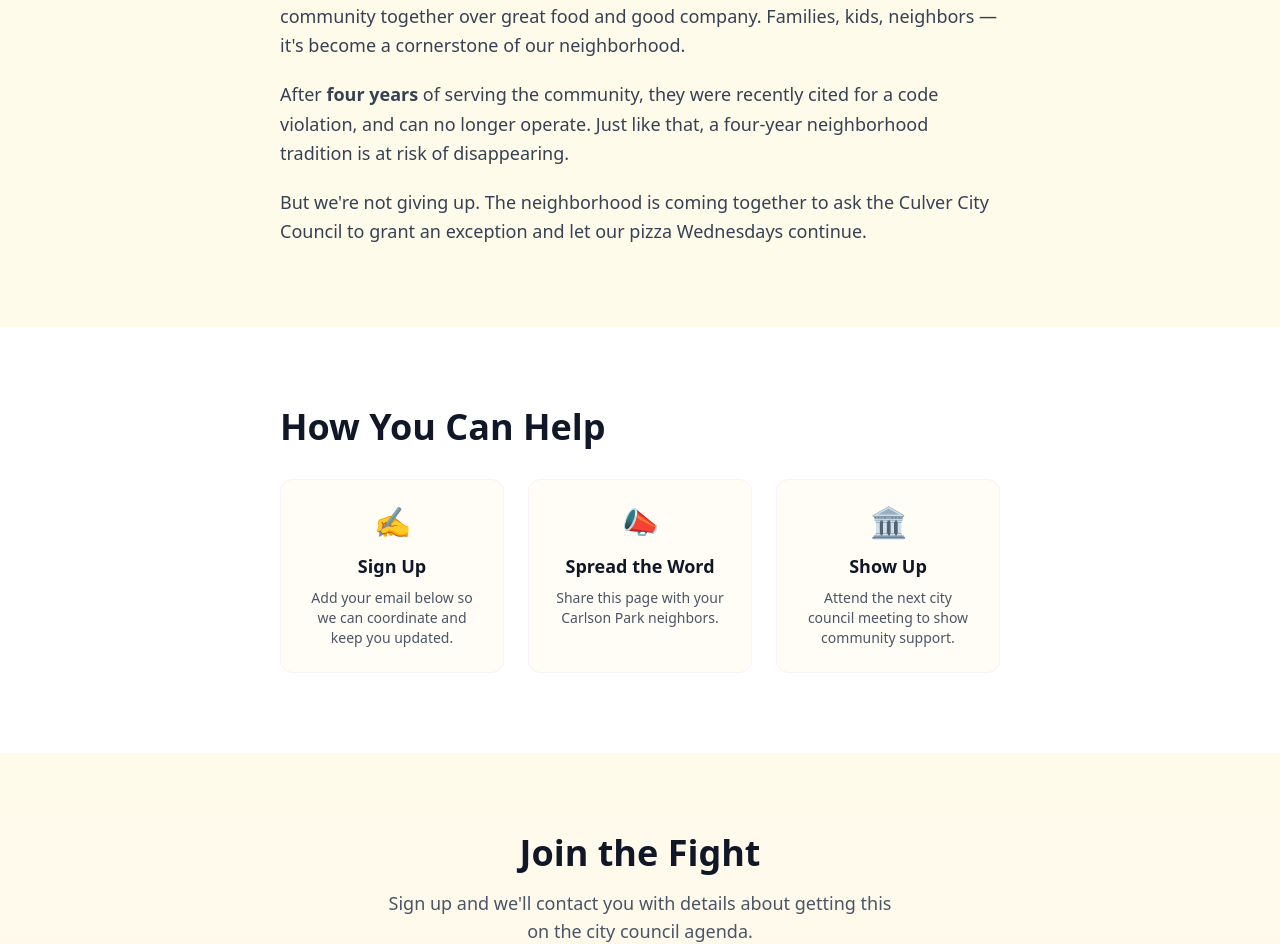
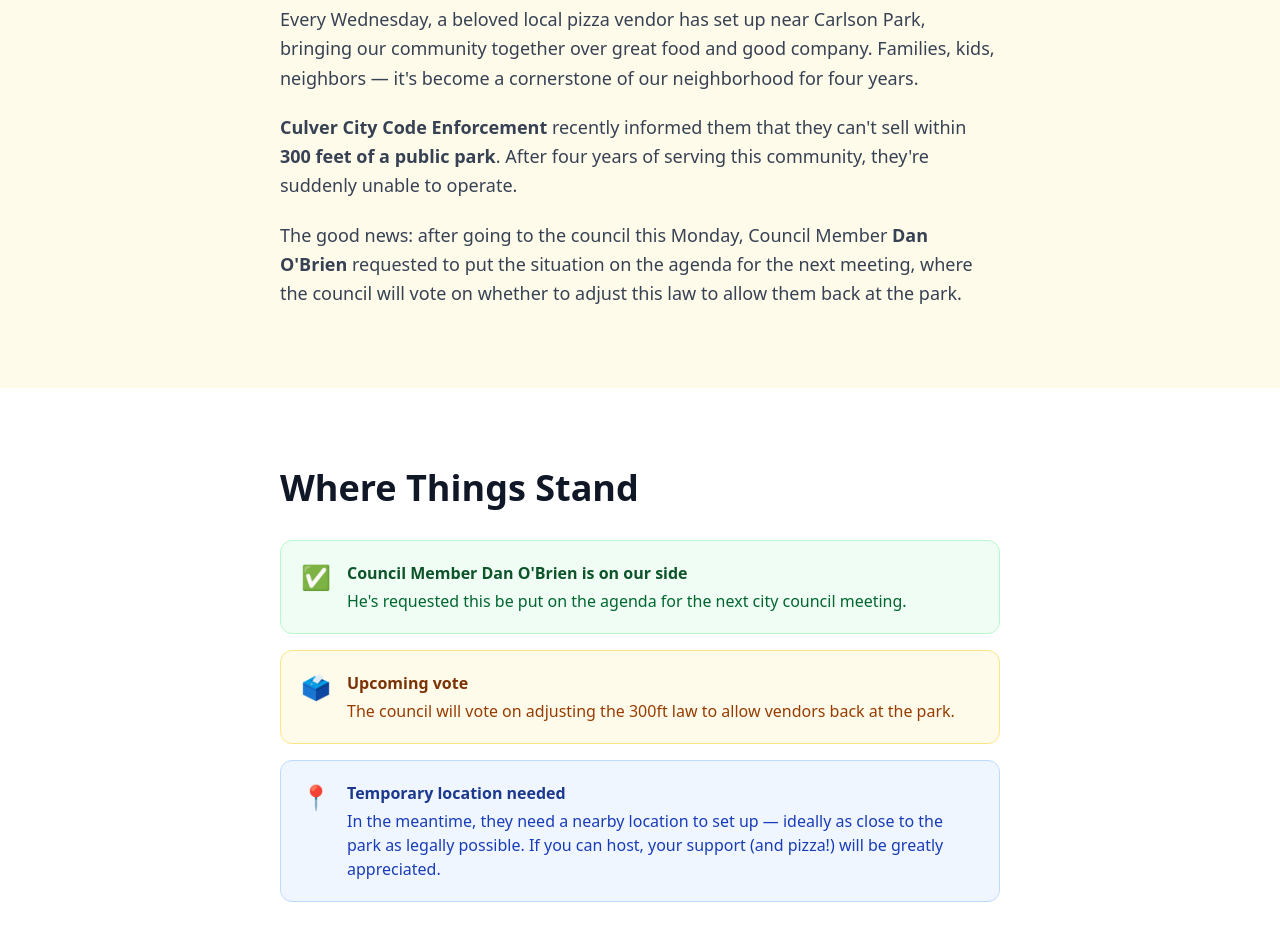
Before and after one commit to jamesalmeida/carlson-park-pizza, a Next.js app: page / in a window 1280 px wide. Shown: the part 729-1673 px from the top of the page. Built offline with nearby package versions, Linux system fonts and the light colour scheme.

Commit message:
update with accurate details from vendor sign

```diff
--- a/src/app/page.tsx
+++ b/src/app/page.tsx
@@ -52,8 +52,9 @@
           </h1>
           <p className="mx-auto mt-6 max-w-2xl text-lg leading-relaxed text-red-100 sm:text-xl">
             For <strong className="text-white">4 years</strong>, our neighborhood has gathered every Wednesday
-            at Carlson Park in Culver City for amazing pizza. Now a code violation
-            threatens to end this beloved tradition — and we need your help.
+            at Carlson Park in Culver City for amazing pizza. Culver City Code Enforcement
+            says they can&apos;t sell within 300ft of public parks — and now we need the
+            city council to change the law.
           </p>
         </div>
       </section>
@@ -63,42 +64,78 @@
         <h2 className="text-3xl font-bold text-gray-900 sm:text-4xl">What Happened</h2>
         <div className="mt-8 space-y-5 text-lg leading-relaxed text-gray-700">
           <p>
-            Every Wednesday, a local pizza vendor has set up at Carlson Park, bringing our
-            community together over great food and good company. Families, kids, neighbors —
-            it&apos;s become a cornerstone of our neighborhood.
+            Every Wednesday, a beloved local pizza vendor has set up near Carlson Park,
+            bringing our community together over great food and good company. Families,
+            kids, neighbors — it&apos;s become a cornerstone of our neighborhood for
+            four years.
           </p>
           <p>
-            After <strong>four years</strong> of serving the community, they were recently
-            cited for a code violation, and can no longer operate. Just like that, a
-            four-year neighborhood tradition is at risk of disappearing.
+            <strong>Culver City Code Enforcement</strong> recently informed them that they
+            can&apos;t sell within <strong>300 feet of a public park</strong>. After four
+            years of serving this community, they&apos;re suddenly unable to operate.
           </p>
           <p>
-            But we&apos;re not giving up. The neighborhood is coming together to ask the
-            Culver City Council to grant an exception and let our pizza Wednesdays continue.
+            The good news: after going to the council this Monday, Council Member{" "}
+            <strong>Dan O&apos;Brien</strong> requested to put the situation on the agenda
+            for the next meeting, where the council will vote on whether to adjust this
+            law to allow them back at the park.
           </p>
         </div>
       </section>
 
-      {/* What We Need */}
+      {/* Current Situation */}
       <section className="bg-white">
         <div className="mx-auto max-w-3xl px-6 py-16 sm:py-20">
+          <h2 className="text-3xl font-bold text-gray-900 sm:text-4xl">Where Things Stand</h2>
+          <div className="mt-8 space-y-4">
+            <div className="flex items-start gap-4 rounded-xl border border-green-200 bg-green-50 p-5">
+              <span className="text-2xl">✅</span>
+              <div>
+                <h3 className="font-semibold text-green-900">Council Member Dan O&apos;Brien is on our side</h3>
+                <p className="mt-1 text-green-800">He&apos;s requested this be put on the agenda for the next city council meeting.</p>
+              </div>
+            </div>
+            <div className="flex items-start gap-4 rounded-xl border border-amber-200 bg-amber-50 p-5">
+              <span className="text-2xl">🗳️</span>
+              <div>
+                <h3 className="font-semibold text-amber-900">Upcoming vote</h3>
+                <p className="mt-1 text-amber-800">The council will vote on adjusting the 300ft law to allow vendors back at the park.</p>
+              </div>
+            </div>
+            <div className="flex items-start gap-4 rounded-xl border border-blue-200 bg-blue-50 p-5">
+              <span className="text-2xl">📍</span>
+              <div>
+                <h3 className="font-semibold text-blue-900">Temporary location needed</h3>
+                <p className="mt-1 text-blue-800">
+                  In the meantime, they need a nearby location to set up — ideally as close to
+                  the park as legally possible. If you can host, your support (and pizza!) will
+                  be greatly appreciated.
+                </p>
+              </div>
+            </div>
+          </div>
+        </div>
+      </section>
+
+      {/* How You Can Help */}
+      <section className="mx-auto max-w-3xl px-6 py-16 sm:py-20">
         <h2 className="text-3xl font-bold text-gray-900 sm:text-4xl">How You Can Help</h2>
         <div className="mt-8 grid gap-6 sm:grid-cols-3">
           {[
             {
               icon: "✍️",
-                title: "Sign Up",
-                desc: "Add your email below so we can coordinate and keep you updated.",
+              title: "Sign Up Below",
+              desc: "Add your email so we can keep you updated on the council vote and coordinate our efforts.",
+            },
+            {
+              icon: "🏛️",
+              title: "Attend the Meeting",
+              desc: "Show up at the next city council meeting. Numbers matter — the council needs to see community support.",
             },
             {
               icon: "📣",
               title: "Spread the Word",
-                desc: "Share this page with your Carlson Park neighbors.",
-              },
-              {
-                icon: "🏛️",
-                title: "Show Up",
-                desc: "Attend the next city council meeting to show community support.",
+              desc: "Share this page with Carlson Park neighbors. The more voices, the stronger our case.",
             },
           ].map((item) => (
             <div
@@ -111,7 +148,6 @@
             </div>
           ))}
         </div>
-        </div>
       </section>
 
       {/* Email Signup */}
@@ -121,8 +157,8 @@
             Join the Fight
           </h2>
           <p className="mt-4 text-lg text-gray-600">
-            Sign up and we&apos;ll contact you with details about getting this on the city
-            council agenda.
+            Sign up and we&apos;ll contact you with details about the next council meeting
+            and how to make your voice heard.
           </p>
 
           {status === "success" ? (
```
Lines whose indentation alone changed are shown as unchanged.
